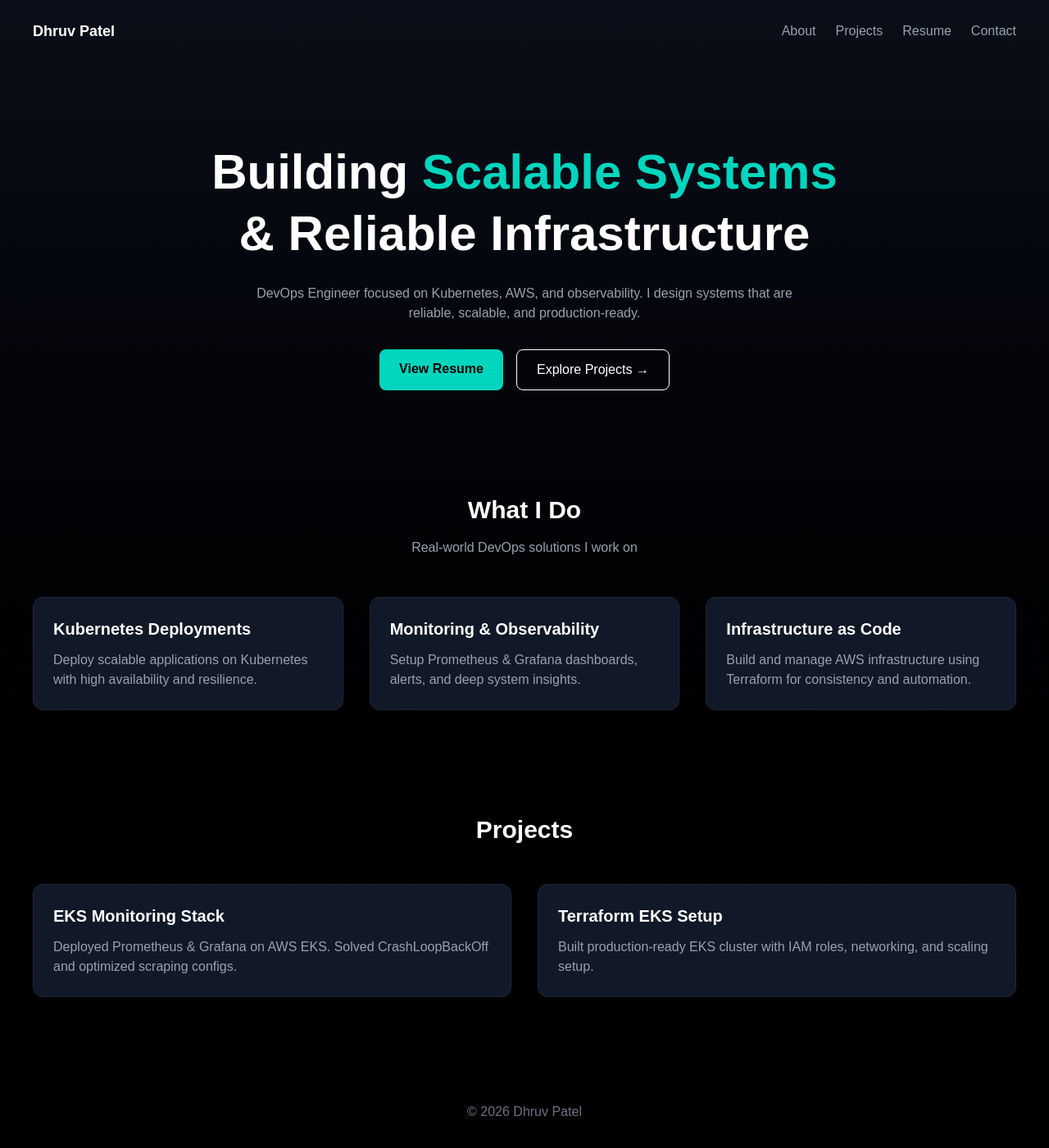
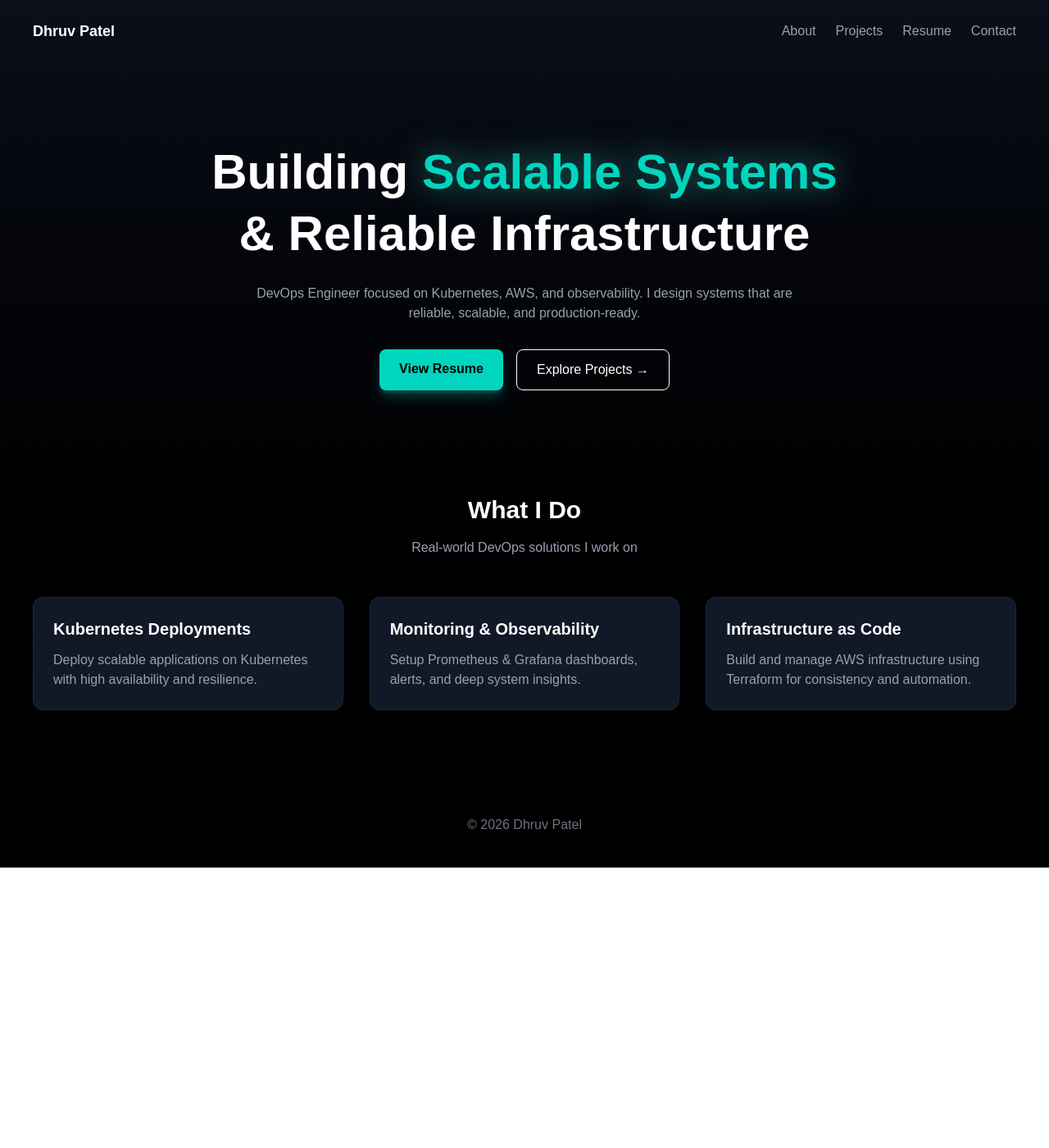
Before and after one commit to dhruvdxb/DhruvPatel-portfolio, a Next.js app: page / in a window 1280 px wide. Shown: the top 1400 px of the page at 82% size. After the commit the page ends 1058 px from the top, so only its background shows below. Built offline with nearby package versions, Linux system fonts and the light colour scheme.

Commit message:
added premium UI with animations

```diff
--- /dev/null
+++ b/app/about/page.tsx
@@ -0,0 +1,32 @@
+export default function About() {
+  return (
+    <main className="bg-black text-white min-h-screen px-6 py-20">
+
+      <h1 className="text-4xl font-bold text-center">About Me</h1>
+
+      <p className="mt-6 max-w-3xl mx-auto text-gray-400 text-center">
+        I am a DevOps-focused engineer passionate about building scalable,
+        reliable systems. I work with Kubernetes, AWS, Terraform, and monitoring
+        tools like Prometheus and Grafana to create production-ready infrastructure.
+      </p>
+
+      <div className="mt-16 grid md:grid-cols-2 gap-8 max-w-4xl mx-auto">
+
+        <div className="bg-gray-900 p-6 rounded-xl">
+          <h3 className="font-bold text-xl">Tech Stack</h3>
+          <p className="text-gray-400 mt-3">
+            AWS, Kubernetes, Docker, Terraform, Prometheus, Grafana
+          </p>
+        </div>
+
+        <div className="bg-gray-900 p-6 rounded-xl">
+          <h3 className="font-bold text-xl">What I Focus On</h3>
+          <p className="text-gray-400 mt-3">
+            High availability, observability, automation, and system reliability
+          </p>
+        </div>
+
+      </div>
+    </main>
+  );
+}
--- /dev/null
+++ b/app/contact/page.tsx
@@ -0,0 +1,19 @@
+export default function Contact() {
+  return (
+    <main className="bg-black text-white min-h-screen px-6 py-20 text-center">
+
+      <h1 className="text-4xl font-bold">Contact</h1>
+
+      <p className="mt-6 text-gray-400">
+        Feel free to reach out for collaboration or opportunities.
+      </p>
+
+      <div className="mt-10 space-y-4">
+        <p>Email: dhruv@example.com</p>
+        <p>GitHub: github.com/yourusername</p>
+        <p>LinkedIn: linkedin.com/in/yourprofile</p>
+      </div>
+
+    </main>
+  );
+}
--- a/app/page.tsx
+++ b/app/page.tsx
@@ -1,3 +1,6 @@
+"use client";
+import { motion } from "framer-motion";
+
 export default function Home() {
   return (
     <main className="bg-gradient-to-b from-[#0b0f19] to-black text-white min-h-screen">
@@ -6,38 +9,60 @@ export default function Home() {
       <nav className="flex justify-between items-center px-10 py-6">
         <h1 className="text-lg font-semibold">Dhruv Patel</h1>
         <div className="space-x-6 text-gray-400">
-          <a href="#">About</a>
-          <a href="#">Projects</a>
+          <a href="/about">About</a>
+          <a href="/projects">Projects</a>
           <a href="/resume">Resume</a>
-          <a href="#">Contact</a>
+          <a href="/contact">Contact</a>
         </div>
       </nav>
 
       {/* Hero */}
       <section className="text-center mt-24 px-6">
-        <h1 className="text-5xl md:text-6xl font-bold leading-tight">
-          Building <span className="text-teal-400">Scalable Systems</span><br />
+
+        <motion.h1
+          initial={{ opacity: 0, y: 40 }}
+          animate={{ opacity: 1, y: 0 }}
+          transition={{ duration: 0.8 }}
+          className="text-5xl md:text-6xl font-bold leading-tight"
+        >
+          Building{" "}
+          <span className="text-teal-400 drop-shadow-[0_0_20px_rgba(45,212,191,0.6)]">
+            Scalable Systems
+          </span>
+          <br />
           & Reliable Infrastructure
-        </h1>
+        </motion.h1>
 
-        <p className="mt-6 text-gray-400 max-w-2xl mx-auto">
+        <motion.p
+          initial={{ opacity: 0, y: 30 }}
+          animate={{ opacity: 1, y: 0 }}
+          transition={{ delay: 0.3 }}
+          className="mt-6 text-gray-400 max-w-2xl mx-auto"
+        >
           DevOps Engineer focused on Kubernetes, AWS, and observability.
           I design systems that are reliable, scalable, and production-ready.
-        </p>
+        </motion.p>
 
-        <div className="mt-8 flex justify-center gap-4">
-          <a href="/resume" className="bg-teal-400 text-black px-6 py-3 rounded-lg font-semibold hover:bg-teal-300 transition">
+        <motion.div
+          initial={{ opacity: 0, y: 20 }}
+          animate={{ opacity: 1, y: 0 }}
+          transition={{ delay: 0.5 }}
+          className="mt-8 flex justify-center gap-4"
+        >
+          <a href="/resume" className="bg-teal-400 text-black px-6 py-3 rounded-lg font-semibold hover:bg-teal-300 shadow-lg shadow-teal-400/30 transition">
             View Resume
           </a>
 
-          <a href="#" className="border px-6 py-3 rounded-lg hover:bg-white/10 transition">
+          <a href="/projects" className="border px-6 py-3 rounded-lg hover:bg-white/10 transition">
             Explore Projects →
           </a>
-        </div>
+        </motion.div>
+
       </section>
 
       {/* Solutions Section */}
       <section className="mt-32 px-10">
+
         <h2 className="text-3xl font-semibold text-center">
           What I Do
         </h2>
@@ -48,49 +73,47 @@ export default function Home() {
 
         <div className="grid md:grid-cols-3 gap-8 mt-12">
 
-          <div className="bg-[#111827] p-6 rounded-xl border border-gray-800 hover:scale-105 transition">
+          {/* Card 1 */}
+          <motion.div
+            initial={{ opacity: 0, y: 50 }}
+            whileInView={{ opacity: 1, y: 0 }}
+            transition={{ duration: 0.6 }}
+            viewport={{ once: true }}
+            className="bg-[#111827] p-6 rounded-xl border border-gray-800 hover:scale-105 transition"
+          >
             <h3 className="text-xl font-bold">Kubernetes Deployments</h3>
             <p className="text-gray-400 mt-3">
               Deploy scalable applications on Kubernetes with high availability and resilience.
             </p>
-          </div>
+          </motion.div>
 
-          <div className="bg-[#111827] p-6 rounded-xl border border-gray-800 hover:scale-105 transition">
+          {/* Card 2 */}
+          <motion.div
+            initial={{ opacity: 0, y: 50 }}
+            whileInView={{ opacity: 1, y: 0 }}
+            transition={{ duration: 0.6 }}
+            viewport={{ once: true }}
+            className="bg-[#111827] p-6 rounded-xl border border-gray-800 hover:scale-105 transition"
+          >
             <h3 className="text-xl font-bold">Monitoring & Observability</h3>
             <p className="text-gray-400 mt-3">
               Setup Prometheus & Grafana dashboards, alerts, and deep system insights.
             </p>
-          </div>
+          </motion.div>
 
-          <div className="bg-[#111827] p-6 rounded-xl border border-gray-800 hover:scale-105 transition">
+          {/* Card 3 */}
+          <motion.div
+            initial={{ opacity: 0, y: 50 }}
+            whileInView={{ opacity: 1, y: 0 }}
+            transition={{ duration: 0.6 }}
+            viewport={{ once: true }}
+            className="bg-[#111827] p-6 rounded-xl border border-gray-800 hover:scale-105 transition"
+          >
             <h3 className="text-xl font-bold">Infrastructure as Code</h3>
             <p className="text-gray-400 mt-3">
               Build and manage AWS infrastructure using Terraform for consistency and automation.
             </p>
-          </div>
-
-        </div>
-      </section>
-
-      {/* Projects */}
-      <section className="mt-32 px-10">
-        <h2 className="text-3xl font-semibold text-center">Projects</h2>
-
-        <div className="grid md:grid-cols-2 gap-8 mt-12">
-
-          <div className="bg-[#111827] p-6 rounded-xl border border-gray-800 hover:scale-105 transition">
-            <h3 className="text-xl font-bold">EKS Monitoring Stack</h3>
-            <p className="text-gray-400 mt-3">
-              Deployed Prometheus & Grafana on AWS EKS. Solved CrashLoopBackOff and optimized scraping configs.
-            </p>
-          </div>
-
-          <div className="bg-[#111827] p-6 rounded-xl border border-gray-800 hover:scale-105 transition">
-            <h3 className="text-xl font-bold">Terraform EKS Setup</h3>
-            <p className="text-gray-400 mt-3">
-              Built production-ready EKS cluster with IAM roles, networking, and scaling setup.
-            </p>
-          </div>
+          </motion.div>
 
         </div>
       </section>
--- /dev/null
+++ b/app/projects/page.tsx
@@ -0,0 +1,32 @@
+export default function Projects() {
+  return (
+    <main className="bg-black text-white min-h-screen px-6 py-20">
+
+      <h1 className="text-4xl font-bold text-center">Projects</h1>
+
+      <div className="mt-12 grid md:grid-cols-2 gap-8 max-w-5xl mx-auto">
+
+        <div className="bg-gray-900 p-6 rounded-xl border border-gray-800">
+          <h3 className="text-xl font-bold">EKS Monitoring Stack</h3>
+          <p className="text-gray-400 mt-3">
+            Deployed Prometheus and Grafana on AWS EKS with alerting and dashboards.
+          </p>
+          <p className="mt-3 text-sm text-teal-400">
+            Kubernetes • Prometheus • Grafana • AWS
+          </p>
+        </div>
+
+        <div className="bg-gray-900 p-6 rounded-xl border border-gray-800">
+          <h3 className="text-xl font-bold">Terraform EKS Setup</h3>
+          <p className="text-gray-400 mt-3">
+            Built production-ready AWS EKS infrastructure using Terraform.
+          </p>
+          <p className="mt-3 text-sm text-teal-400">
+            Terraform • AWS • IAM • Networking
+          </p>
+        </div>
+
+      </div>
+    </main>
+  );
+}
--- /dev/null
+++ b/app/resume/page.tsx
@@ -0,0 +1,16 @@
+export default function Resume() {
+  return (
+    <main className="bg-black text-white min-h-screen flex flex-col items-center justify-center">
+
+      <h1 className="text-3xl font-bold mb-6">My Resume</h1>
+
+      <a
+        href="/resume.pdf"
+        className="bg-teal-400 text-black px-6 py-3 rounded-lg font-semibold"
+      >
+        Download Resume
+      </a>
+
+    </main>
+  );
+}
--- a/package.json
+++ b/package.json
@@ -9,6 +9,7 @@
     "lint": "eslint"
   },
   "dependencies": {
+    "framer-motion": "^12.38.0",
     "next": "16.2.1",
     "react": "19.2.4",
     "react-dom": "19.2.4"
```
Also changed, not shown: 1 other file (tests, documents, lock files or other folders).
